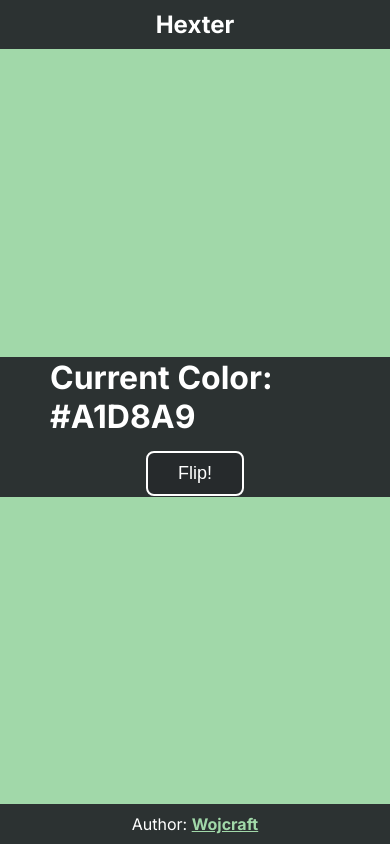
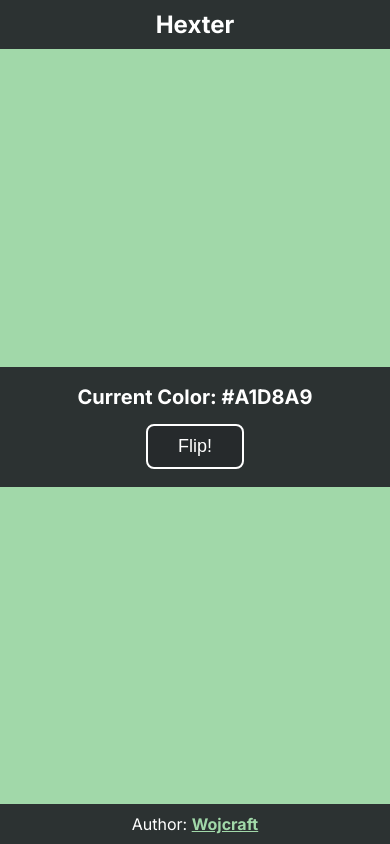
Before and after one commit to wojcraft/hexter, a website built with Vite: page src/index.html in a window 390 px wide. Built offline with nearby package versions, Linux system fonts and the light colour scheme.

Commit message:
Make layout responsive for phones (under 500px width of screen)

```diff
--- a/src/style.css
+++ b/src/style.css
@@ -58,3 +58,15 @@ a {
   text-decoration: underline;
   font-weight: 600;
 }
+
+/* Mobile Layout */
+@media (max-width: 500px) {
+  .colorflip {
+    width: 100vw;
+    padding: 60px 30px;
+  }
+
+  h1 {
+    font-size: 20px;
+  }
+}
```
